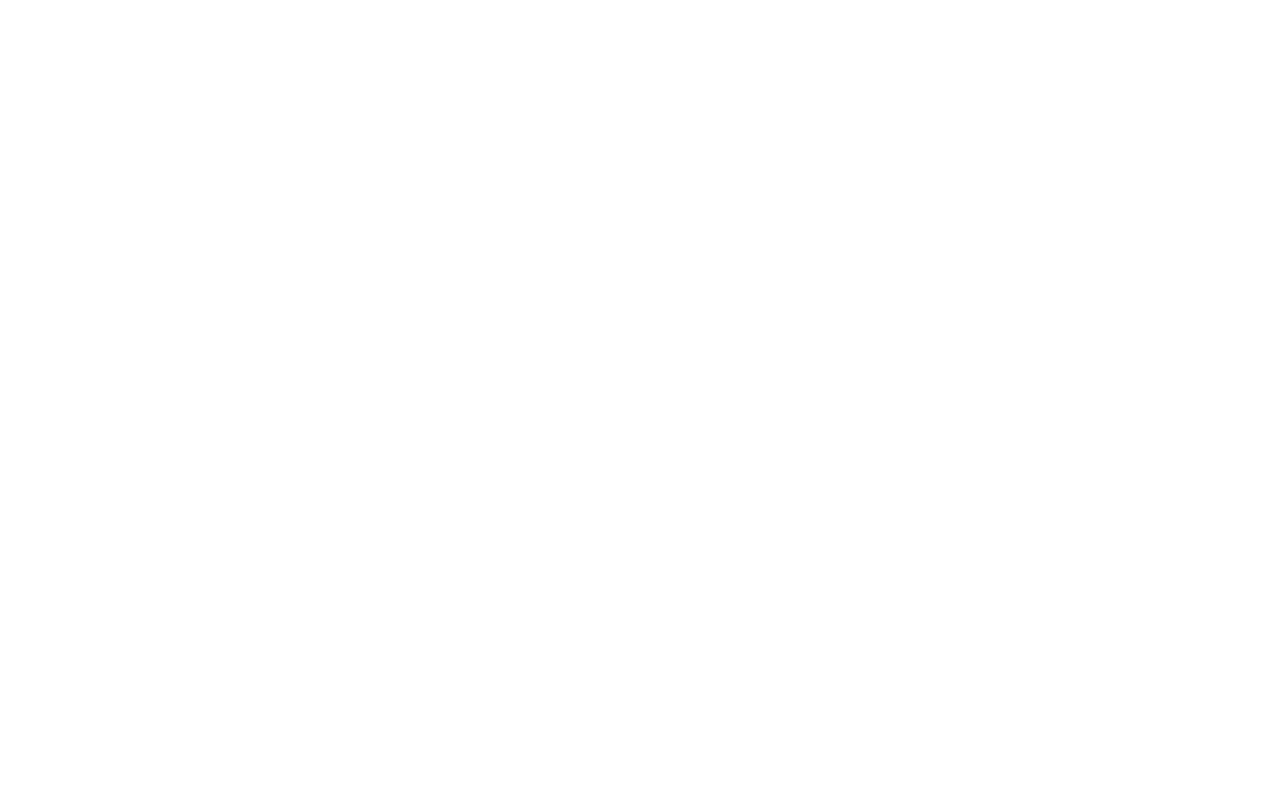
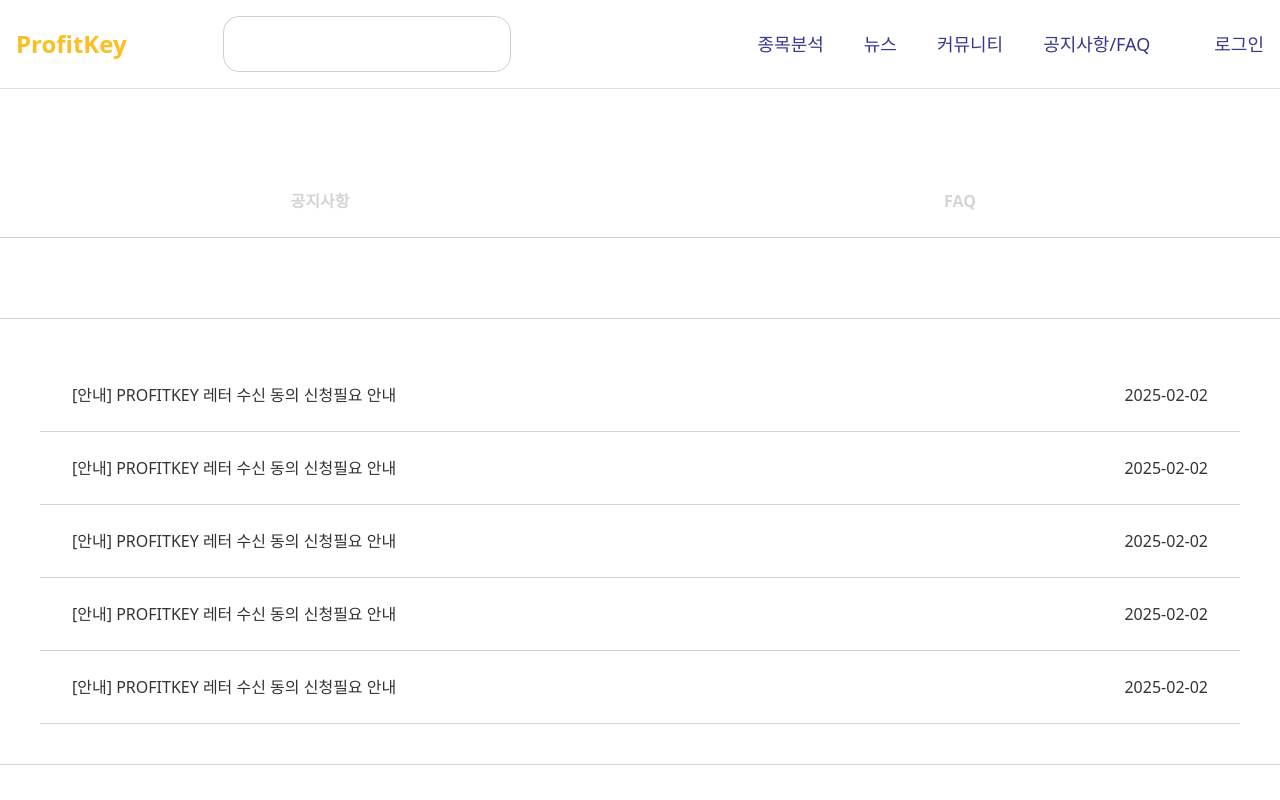
Before and after one commit to profit-key/profitkey-front, a React (Vite) app: page /help in a window 1280 px wide. Before the commit this address had no page. Built offline with nearby package versions, Linux system fonts and the light colour scheme.

Commit message:
feat: 공지사항, FAQ 페이지 생성 및 마크업
PROF-55

```diff
--- a/src/app/routers/app-router.tsx
+++ b/src/app/routers/app-router.tsx
@@ -1,4 +1,5 @@
 import { AuthPage } from '@/pages/auth';
+import { HelpPage } from '@/pages/help';
 import { HomePage } from '@/pages/home';
 import { LoginPage } from '@/pages/login';
 import { Layout } from '@/shared/ui';
@@ -12,6 +13,7 @@
           <Route path="/" element={<HomePage />} />
           <Route path="/login" element={<LoginPage />} />
           <Route path="/auth" element={<AuthPage />} />
+          <Route path="help" element={<HelpPage />} />
         </Route>
       </Routes>
     </BrowserRouter>
--- /dev/null
+++ b/src/pages/help/index.ts
@@ -0,0 +1 @@
+export { HelpPage } from './ui/help-page';
--- /dev/null
+++ b/src/pages/help/ui/help-page.tsx
@@ -0,0 +1,39 @@
+import { Topic } from './topic';
+import { useQueryState } from 'nuqs';
+
+export function HelpPage() {
+  const [tab, setTab] = useQueryState('tab', { defaultValue: 'topic' });
+
+  console.log(tab);
+
+  const onTabChange = (tab: 'topic' | 'faq') => {
+    setTab(tab);
+  };
+
+  return (
+    <div className="mt-[100px] flex-grow">
+      <div className="flex w-full border-b border-[#d4d4d4]">
+        <button
+          className="flex flex-1 justify-center pb-6"
+          onClick={() => onTabChange('topic')}
+        >
+          <h2 className="font-bold text-[#d4d4d4]">공지사항</h2>
+        </button>
+        <button
+          className="flex flex-1 justify-center pb-6"
+          onClick={() => onTabChange('faq')}
+        >
+          <h2 className="font-bold text-[#d4d4d4]">FAQ</h2>
+        </button>
+      </div>
+
+      <div className="mt-20 border-b border-t border-[#d4d4d4] p-10">
+        <Topic />
+        <Topic />
+        <Topic />
+        <Topic />
+        <Topic />
+      </div>
+    </div>
+  );
+}
--- /dev/null
+++ b/src/pages/help/ui/topic.tsx
@@ -0,0 +1,15 @@
+import { Link } from 'react-router';
+
+export function Topic() {
+  return (
+    <Link
+      to="#"
+      className="flex items-center justify-between border-b border-[#d4d4d4] px-8 py-6"
+    >
+      <h3 className="text-[16px] font-medium text-[#333333]">
+        [안내] PROFITKEY 레터 수신 동의 신청필요 안내
+      </h3>
+      <time className="text-[16px] font-medium text-[#333333]">2025-02-02</time>
+    </Link>
+  );
+}
--- a/src/shared/ui/layout.tsx
+++ b/src/shared/ui/layout.tsx
@@ -28,10 +28,7 @@
             >
               커뮤니티
             </Link>
-            <Link
-              className="text-[18px] font-medium text-[#36398c]"
-              to="/topics"
-            >
+            <Link className="text-[18px] font-medium text-[#36398c]" to="/help">
               공지사항/FAQ
             </Link>
           </div>
```
